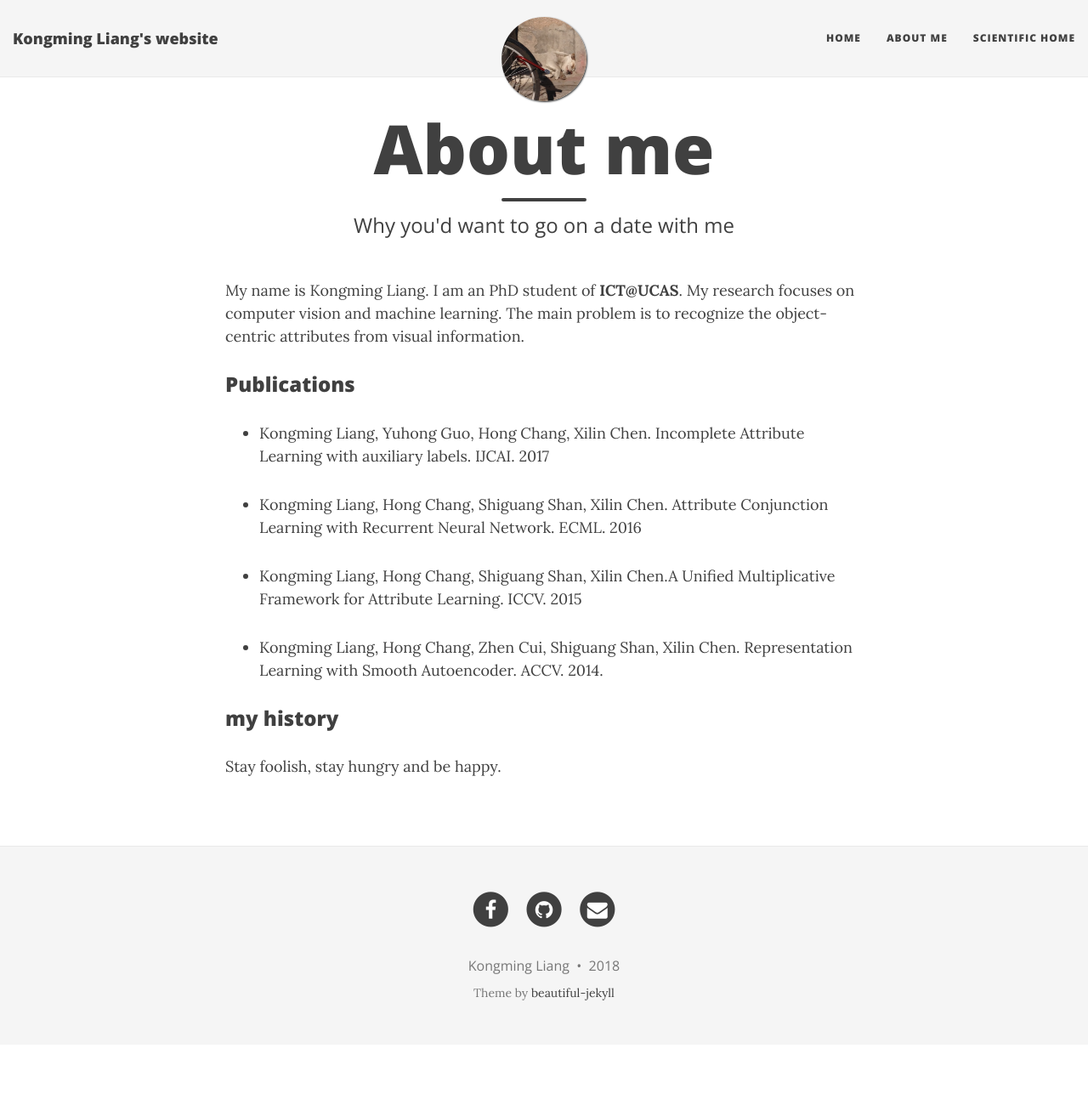
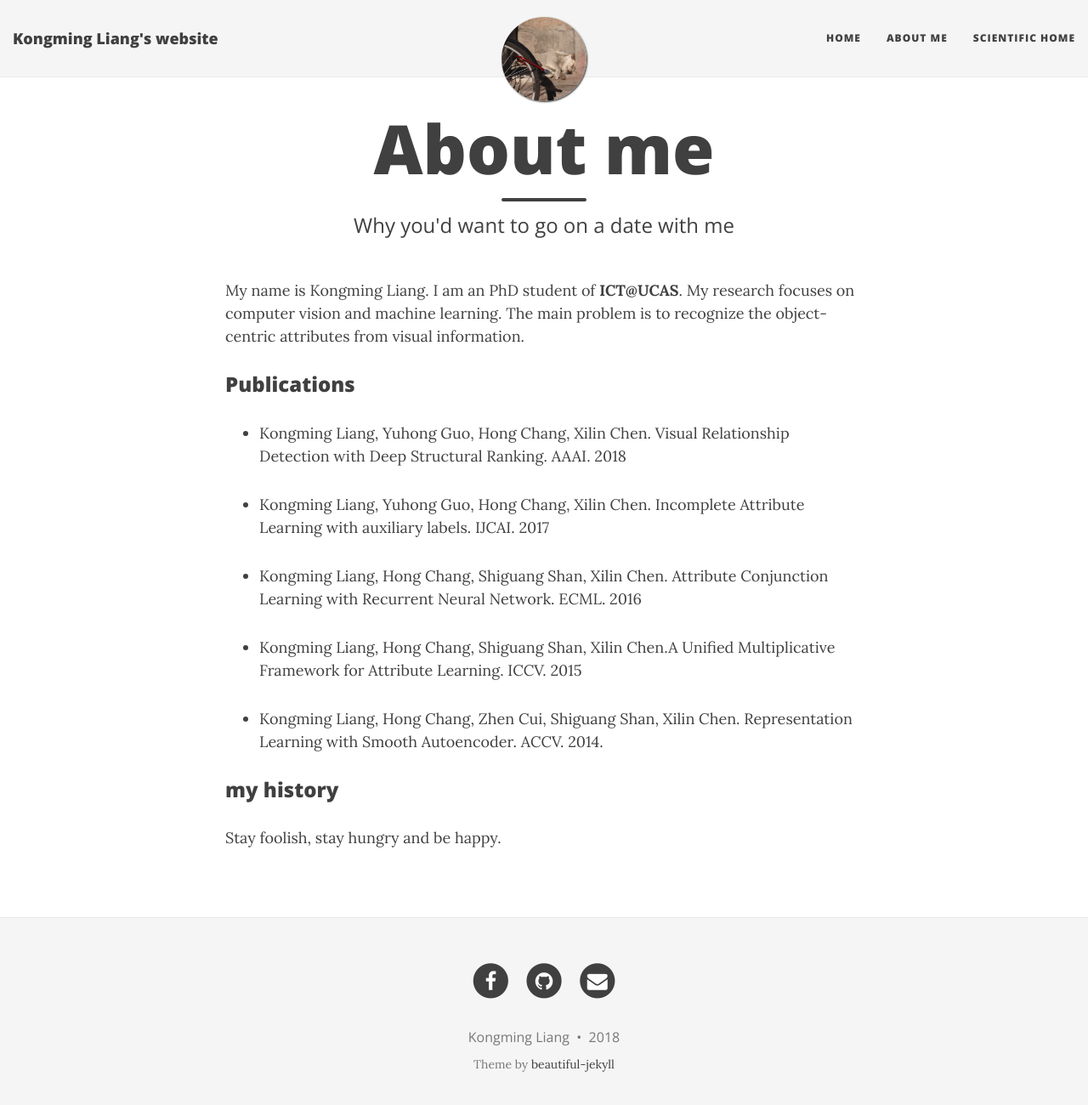
Before and after one commit to GriffinLiang/griffinliang.github.com, a Jekyll site: the page built from aboutme.md, in a window 1280 px wide and 1313 px high. Shown: the top 1300 px of the window at 85% size. Built offline with Jekyll 4.4.1, drawn with Linux system fonts in a browser that asks for light colours; nearby versions of some CDN libraries.

Commit message:
Update aboutme.md

```diff
--- a/aboutme.md
+++ b/aboutme.md
@@ -7,6 +7,8 @@ subtitle: Why you'd want to go on a date with me
 My name is Kongming Liang. I am an PhD student of **ICT@UCAS**. My research focuses on computer vision and machine learning. The main problem is to recognize the object-centric attributes from visual information.
 
 ### Publications
+
+- Kongming Liang, Yuhong Guo, Hong Chang, Xilin Chen. Visual Relationship Detection with Deep Structural Ranking. AAAI. 2018
 
 - Kongming Liang, Yuhong Guo, Hong Chang, Xilin Chen. Incomplete Attribute Learning with auxiliary labels. IJCAI. 2017
 
```
